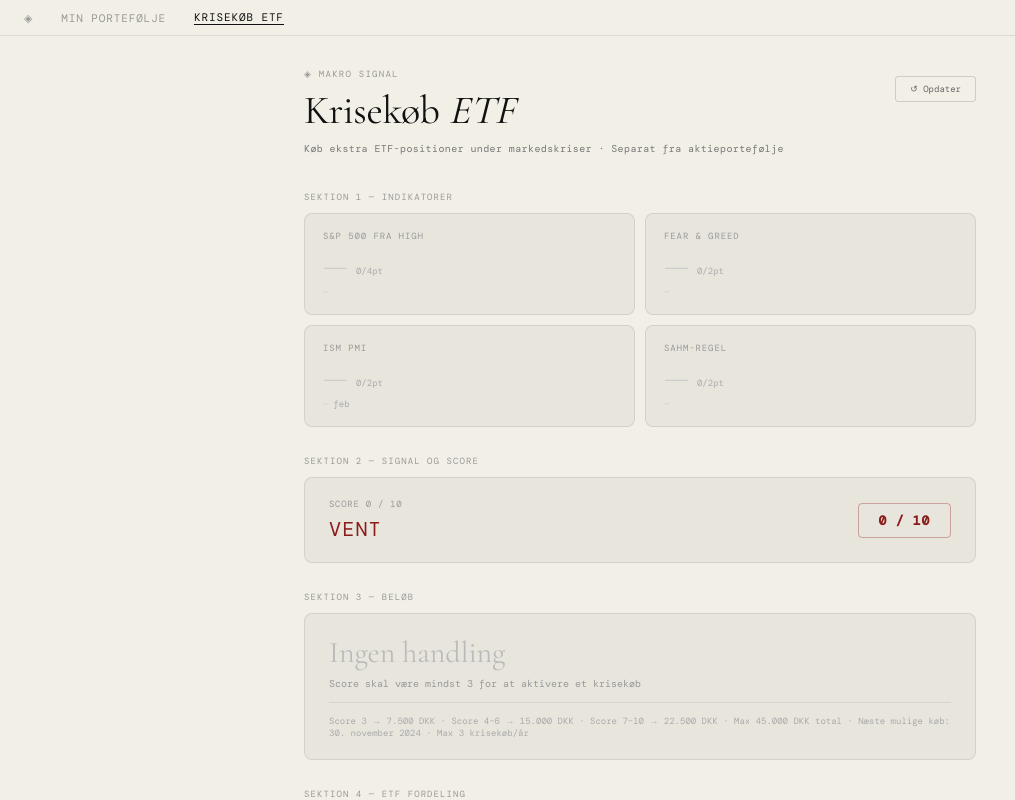
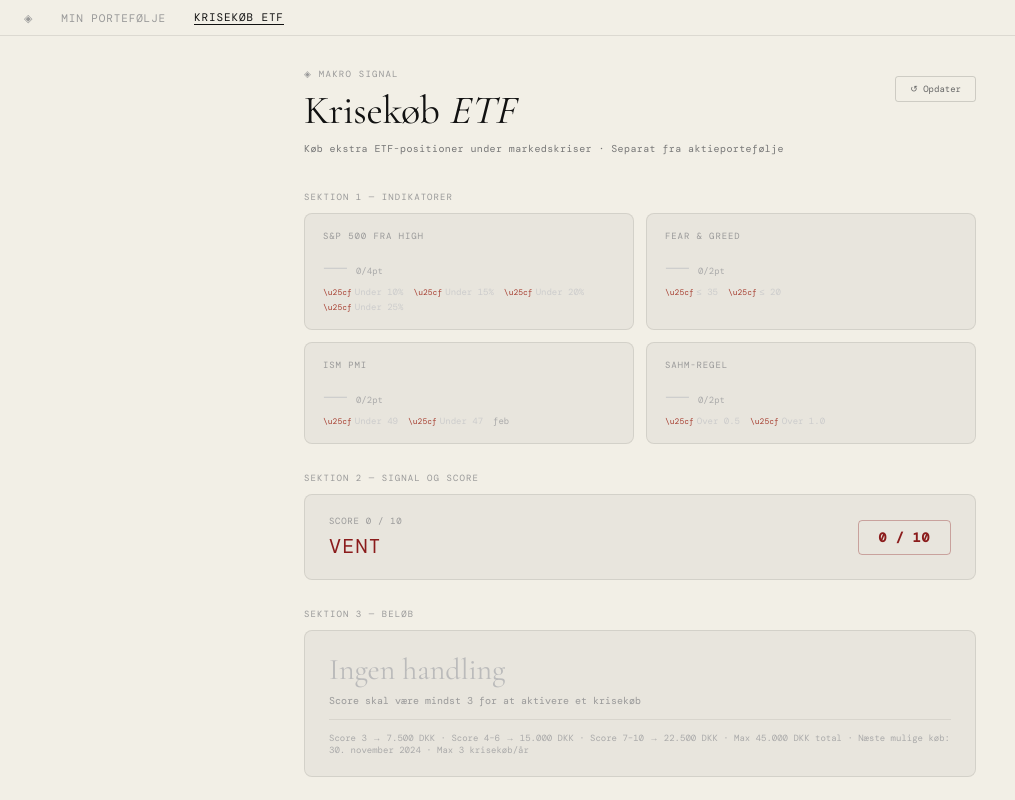
Before and after one commit to tsjbasj/makro-signal, a Next.js app: page /krisekob in a window 1280 px wide. Shown: the top 800 px of the page, without its empty margins (0-1015 px from the left). Built offline with nearby package versions, Linux system fonts and the light colour scheme; no server answers.

Commit message:
feat(krisekob): vis alle point-trin på hvert indikatorkort

```diff
--- a/app/krisekob/page.tsx
+++ b/app/krisekob/page.tsx
@@ -136,31 +136,45 @@ export default function KrisekobPage() {
 
         {/* SEKTION 1 — Indikatorer */}
         <div style={{ fontFamily: mono, fontSize: 9, letterSpacing: '0.12em', textTransform: 'uppercase' as const, color: '#999999', marginBottom: 10 }}>Sektion 1 — Indikatorer</div>
-        <div style={{ display: 'grid', gridTemplateColumns: '1fr 1fr', gap: 10, marginBottom: 28 }}>
+        <div style={{ display: 'grid', gridTemplateColumns: 'repeat(2, 1fr)', gap: 12, marginBottom: 28 }}>
           {[
             {
-              label: 'S&P 500 fra high',
+              label: 'S\u0026P 500 fra high',
               value: mkt ? spPct.toFixed(1) + '%' : '—',
-              sub: mkt ? (spScore === 0 ? 'Under 10% ●' : [sp1 && '≥10%', sp2 && '≥15%', sp3 && '≥20%', sp4 && '≥25%'].filter(Boolean).join(' · ') + ' ●') : '—',
-              ok: sp1, pts: spScore, max: 4,
+              ok: sp1, pts: spScore, max: 4, note: '',
+              steps: [
+                { label: 'Under 10%', met: sp1 },
+                { label: 'Under 15%', met: sp2 },
+                { label: 'Under 20%', met: sp3 },
+                { label: 'Under 25%', met: sp4 },
+              ],
             },
             {
-              label: 'Fear & Greed',
+              label: 'Fear \u0026 Greed',
               value: mkt ? String(mkt.fearGreedIndex) : '—',
-              sub: mkt ? (fgScore === 0 ? 'Over 35 ●' : fgScore === 1 ? '≤ 35 ● · over 20' : '≤ 35 ● · ≤ 20 ●') : '—',
-              ok: fg1, pts: fgScore, max: 2,
+              ok: fg1, pts: fgScore, max: 2, note: '',
+              steps: [
+                { label: '\u2264 35', met: fg1 },
+                { label: '\u2264 20', met: fg2 },
+              ],
             },
             {
               label: 'ISM PMI',
-              value: mkt ? String(mkt.ismPMI) : '—', note: 'feb',
-              sub: mkt ? (ismScore === 0 ? 'Over 49 ●' : ismScore === 1 ? '≤ 49 ● · over 47' : '≤ 49 ● · ≤ 47 ●') : '—',
-              ok: ism1, pts: ismScore, max: 2,
+              value: mkt ? String(mkt.ismPMI) : '—',
+              ok: ism1, pts: ismScore, max: 2, note: 'feb',
+              steps: [
+                { label: 'Under 49', met: ism1 },
+                { label: 'Under 47', met: ism2 },
+              ],
             },
             {
               label: 'Sahm-regel',
               value: mkt ? (mkt.sahmRule ?? 0).toFixed(2) : '—',
-              sub: mkt ? (sahmScore === 0 ? 'Under 0.5 ●' : sahmScore === 1 ? '≥ 0.5 ● · under 1.0' : '≥ 0.5 ● · ≥ 1.0 ●') : '—',
-              ok: sahm1, pts: sahmScore, max: 2,
+              ok: sahm1, pts: sahmScore, max: 2, note: '',
+              steps: [
+                { label: 'Over 0.5', met: sahm1 },
+                { label: 'Over 1.0', met: sahm2 },
+              ],
             },
           ].map((ind) => (
             <div key={ind.label} style={{ ...cardStyle, padding: '16px 18px' }}>
@@ -169,7 +183,15 @@ export default function KrisekobPage() {
                 <div style={{ fontFamily: serif, fontSize: 30, fontWeight: 300, color: mkt ? (ind.ok ? '#2d6a3f' : '#8b1c1c') : '#cccccc', lineHeight: 1 }}>{ind.value}</div>
                 <div style={{ fontFamily: mono, fontSize: 9, color: '#aaaaaa' }}>{ind.pts}/{ind.max}pt</div>
               </div>
-              <div style={{ fontFamily: mono, fontSize: 9, color: mkt ? (ind.ok ? '#2d6a3f' : '#8b1c1c') : '#cccccc', marginTop: 6 }}>{ind.sub}{'note' in ind && ind.note ? <span style={{ color: '#aaaaaa', marginLeft: 5 }}>{ind.note}</span> : null}</div>
+              <div style={{ display: 'flex', flexWrap: 'wrap' as const, gap: '3px 10px', marginTop: 6, alignItems: 'center' }}>
+                {ind.steps.map((step, i) => (
+                  <span key={i} style={{ fontFamily: mono, fontSize: 9, display: 'inline-flex', alignItems: 'center', gap: 3, color: mkt ? (step.met ? '#2d6a3f' : '#bbbbbb') : '#cccccc' }}>
+                    <span style={{ color: step.met ? '#4a7c59' : '#a63d2f', fontSize: 8 }}>\u25cf</span>
+                    {step.label}
+                  </span>
+                ))}
+                {ind.note ? <span style={{ fontFamily: mono, fontSize: 9, color: '#aaaaaa' }}>{ind.note}</span> : null}
+              </div>
             </div>
           ))}
         </div>
```
